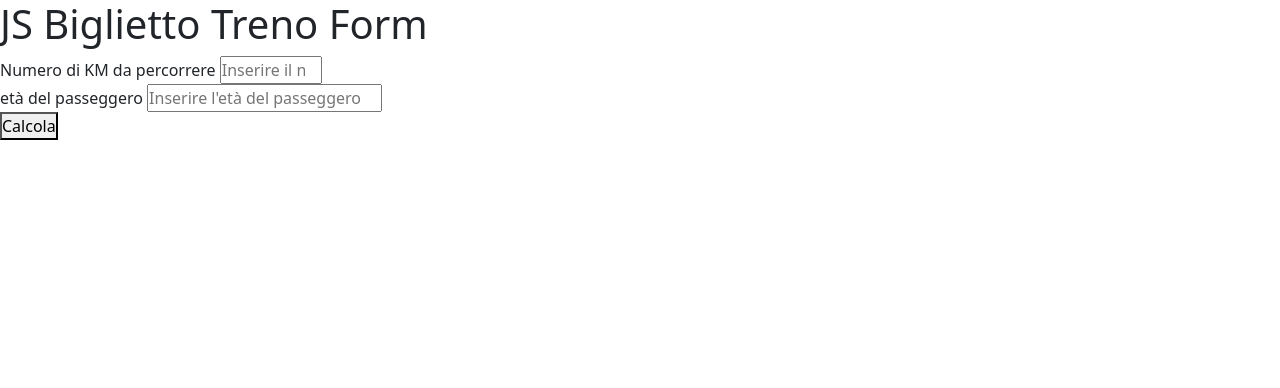
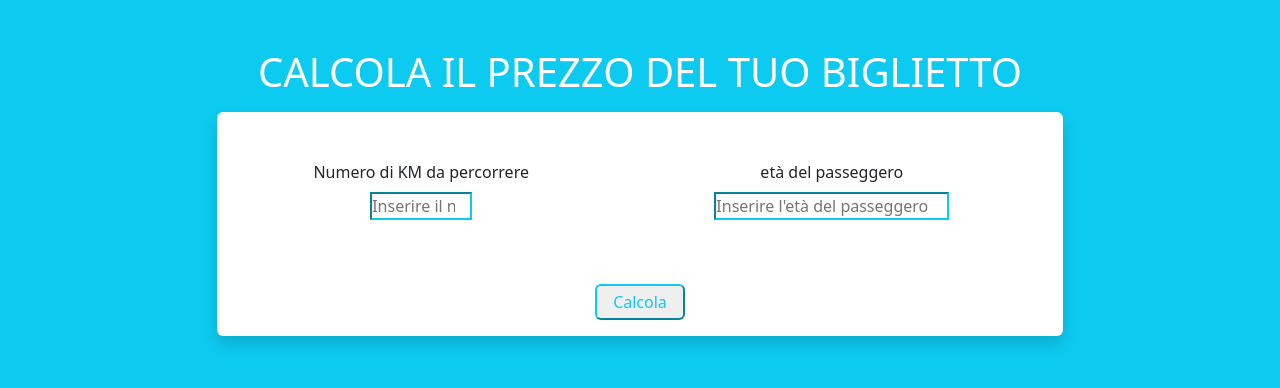
Before and after one commit to FraPassa2002/js-biglietto-treno-form, a plain HTML site: page index.html in a window 1280 px wide. Drawn offline with nearby package versions, Linux system fonts and the light colour scheme.

Commit message:
esercizio completato

```diff
--- a/css/style.css
+++ b/css/style.css
@@ -21,6 +21,13 @@ html {
 }
 
 
+/*
+    MAIN
+*/
+main {
+    height: 100vh;
+}
+
 
 
 
--- a/index.html
+++ b/index.html
@@ -18,43 +18,107 @@
     <body class="debug">
 
         <!-- Inizio Main -->
-        <main>
+        <main class="bg-info">
 
-            <h1>
-                JS Biglietto Treno Form
+            <div class="row">
+
+                <div class="col">
+
+                    <div class="row">
+
+                        <div class="col">
+                            <div class="tile_box text-white text-center ">
+
+                                <div class="container">
+                                    <h1 class="mt-5 mb-3">
+                                        CALCOLA IL PREZZO DEL TUO BIGLIETTO
                                     </h1>
+                                </div>
+                                <!-- fine container  -->
+
+                            </div>
+                        </div>
+                        <!-- fine col -->
+
+                    </div>
+                    <!-- fine row -->
+
+
+                    <div class="row">
+
+                        <div class="col-8 offset-2">
+                            <div class="ticket_box text-center bg-white rounded shadow">
+
+                                <div class="container">
 
                                     <div>
-
                                         <form action="" method="get">
 
-                    <div>
+                                            <div class="d-flex justify-content-around">
+                                                <div class="m-5">
                                                     <label for="km">
+                                                        <div class="mb-2">
                                                             Numero di KM da percorrere
+                                                        </div>
                                                     </label>
-                        <input id="km" name="km" type="number" placeholder="Inserire il numero di km da percorrere" min="1" max="3000" required>
+                                                    <input id="km" class="border-info" name="km" type="number" placeholder="Inserire il numero di km da percorrere" min="1" max="3000" required>
                                                 </div>
 
-                    <div>
+                                                <div class="m-5">
                                                     <label for="age">
+                                                        <div class="mb-2 ">
                                                             età del passeggero
+                                                        </div>
                                                     </label>
-                        <input id="age" name="age" type="number" placeholder="Inserire l'età del passeggero" required>
+                                                    <input id="age" class="border-info" name="age" type="number" placeholder="Inserire l'età del passeggero" required>
+                                                </div>
                                             </div>
 
+                                            <div class="d-flex justify-content-around">
+
                                                 <div>
-                        <button type="submit" id="calc-button">
+                                                    <button type="submit" id="calc-button" class="m-3 text-info px-3 py-1 rounded border-info">
                                                         Calcola
                                                     </button>
                                                 </div>
 
+                                            </div>
+
                                         </form>
+                                    </div>
 
                                 </div>
+                                <!-- fine container -->
+
+                            </div>
+                        </div>
+                        <!-- fine col -->
+
+                    </div>
+                    <!-- fine row -->
+
+                </div>
+                <!-- fine col -->
+
+            </div>
+            <!-- fine row -->
+
+            <div class="row">
+
+                <div class="col-8 offset-2">
+                    <div class="ticket_box text-center bg-white rounded shadow mt-5">
+
+                        <div class="container">
 
                             <div>
                                 <h2></h2>
                             </div>
+
+                        </div>
+                    </div>
+                </div>
+            </div>
+
 
         </main>
         <!-- Fine Main -->
```
Lines whose indentation alone changed are shown as unchanged.
